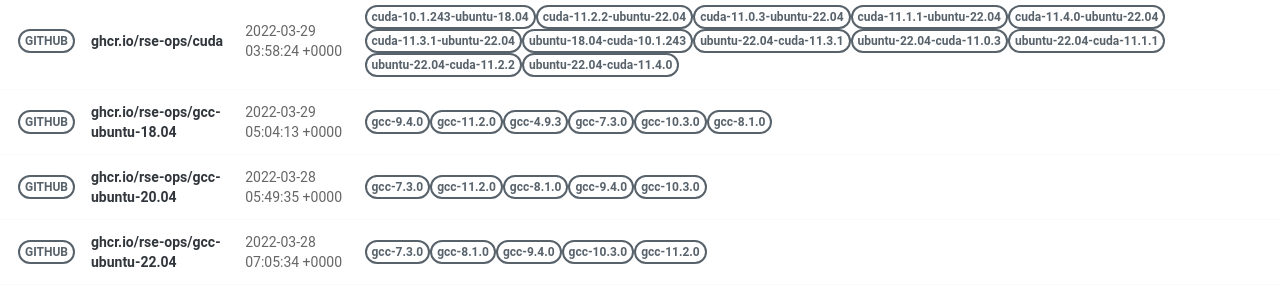
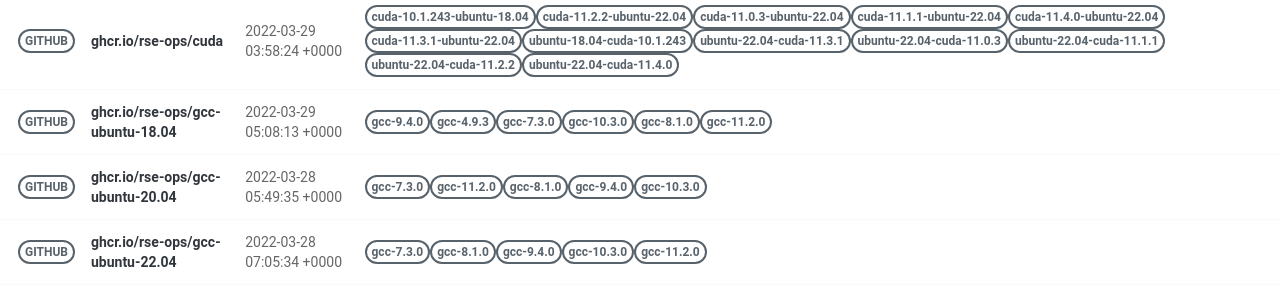
Before and after one commit to rse-ops/docker-images, a Jekyll site: the page built from pages/index.md, in a window 1280 px wide. Shown: the part 502-801 px from the top of the page. Built offline with Jekyll 4.4.1, drawn with Linux system fonts in a browser that asks for light colours; nearby versions of some CDN libraries; part of the change alters nothing that is shown.

Commit message:
Automated push to update library 2022-03-29

```diff
--- a/_library/ghcr.io-rse-ops-gcc-ubuntu-18.04.md
+++ b/_library/ghcr.io-rse-ops-gcc-ubuntu-18.04.md
@@ -1,7 +1,7 @@
 ---
 layout: container
 name: ghcr.io/rse-ops/gcc-ubuntu-18.04
-updated_at: 2022-03-29 05:04:13.764362
+updated_at: 2022-03-29 05:08:13.656514
 
 
 container_url: https://github.com/orgs/rse-ops/packages/container/package/gcc-ubuntu-18.04
@@ -9,9 +9,6 @@ versions:
  - tag: gcc-9.4.0
    dockerfile: https://github.com/rse-ops/docker-images/blob/main/ubuntu/gcc/Dockerfile
    manifest: https://crane.ggcr.dev/manifest/ghcr.io/rse-ops/gcc-ubuntu-18.04:gcc-9.4.0
- - tag: gcc-11.2.0
-   dockerfile: https://github.com/rse-ops/docker-images/blob/main/ubuntu/gcc/Dockerfile
-   manifest: https://crane.ggcr.dev/manifest/ghcr.io/rse-ops/gcc-ubuntu-18.04:gcc-11.2.0
  - tag: gcc-4.9.3
    dockerfile: https://github.com/rse-ops/docker-images/blob/main/ubuntu/gcc/Dockerfile
    manifest: https://crane.ggcr.dev/manifest/ghcr.io/rse-ops/gcc-ubuntu-18.04:gcc-4.9.3
@@ -24,5 +21,8 @@ versions:
  - tag: gcc-8.1.0
    dockerfile: https://github.com/rse-ops/docker-images/blob/main/ubuntu/gcc/Dockerfile
    manifest: https://crane.ggcr.dev/manifest/ghcr.io/rse-ops/gcc-ubuntu-18.04:gcc-8.1.0
+ - tag: gcc-11.2.0
+   dockerfile: https://github.com/rse-ops/docker-images/blob/main/ubuntu/gcc/Dockerfile
+   manifest: https://crane.ggcr.dev/manifest/ghcr.io/rse-ops/gcc-ubuntu-18.04:gcc-11.2.0
 
 ---
```
